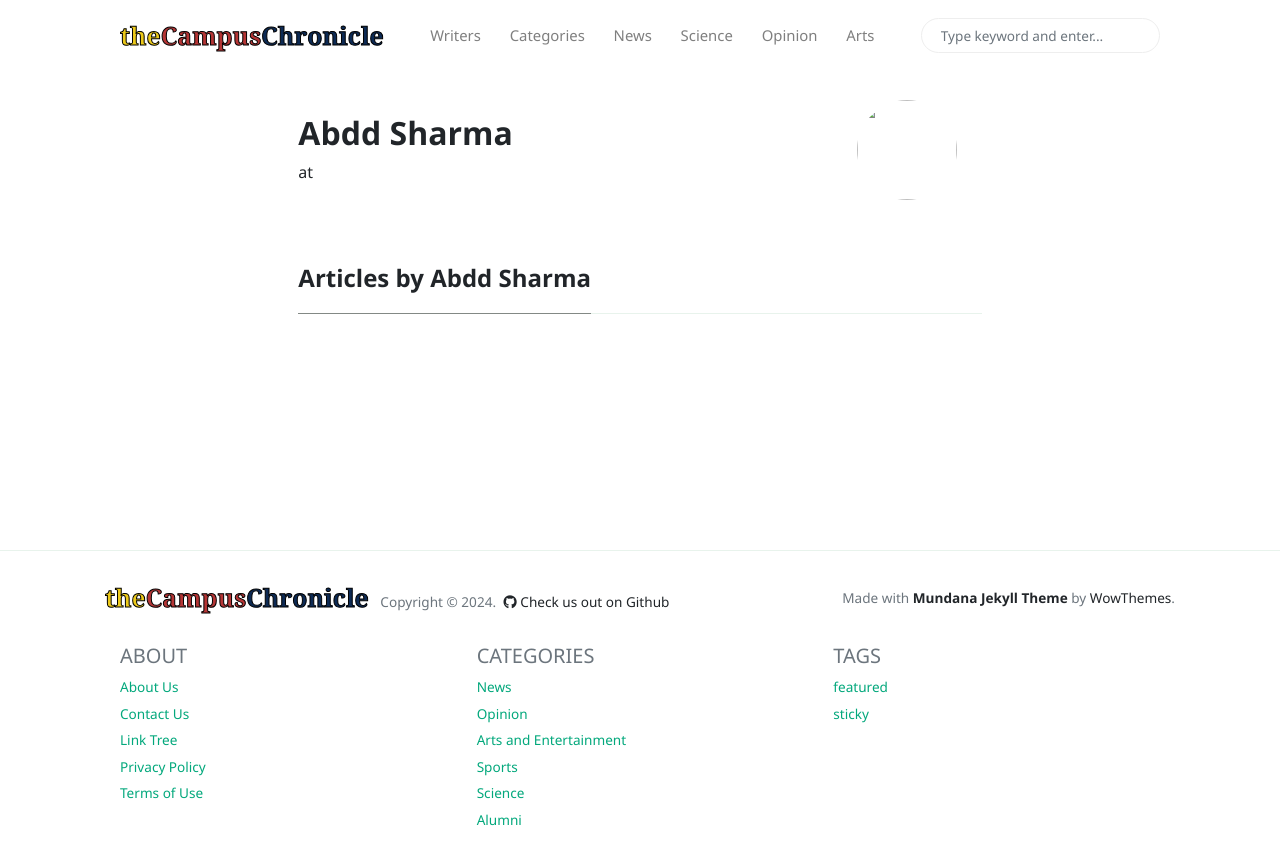
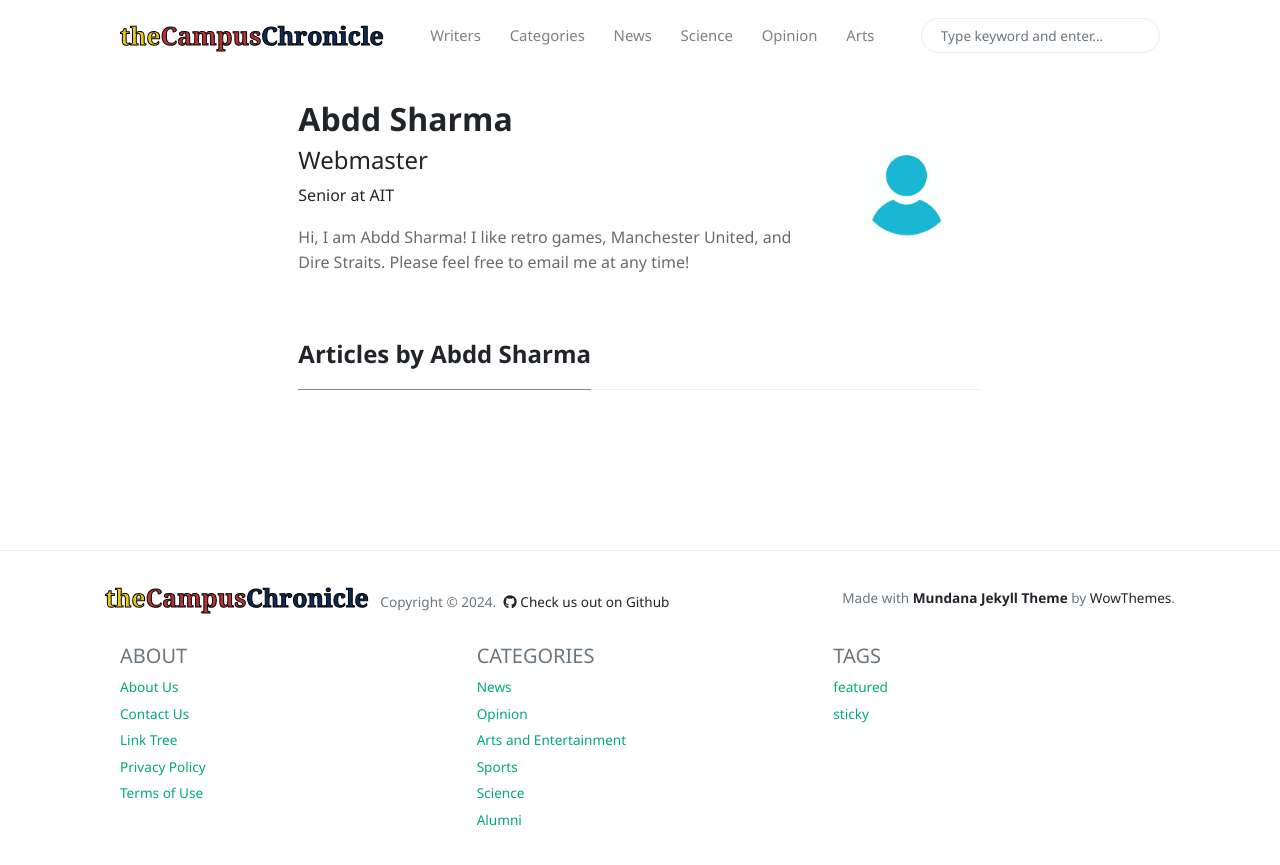
Before and after one commit to The-Campus-Chronicle/website, a Jekyll site: the page built from _pages/author-abdd.html, in a window 1280 px wide. Shown: the top 865 px of the page. Built offline with Jekyll 4.4.1, drawn with Linux system fonts in a browser that asks for light colours; nearby versions of some CDN libraries.

Commit message:
Update _config.yml

```diff
--- a/_config.yml
+++ b/_config.yml
@@ -19,6 +19,14 @@ plugins:
   - jekyll-seo-tag
 
 authors:
+    abdd:
+      name:           Abdd Sharma
+      avatar:         /assets/images/avatars/anonymous.jpg
+      role:           Webmaster
+      bio:            "Hi, I am Abdd Sharma! I like retro games, Manchester United, and Dire Straits. Please feel free to email me at any time!"
+      email:          asharma@ucvts.org
+      school:         AIT
+      grade:          Senior
     anusha:
       name:           Anusha Iyer
       avatar:         /assets/images/avatars/anonymous.jpg
```
